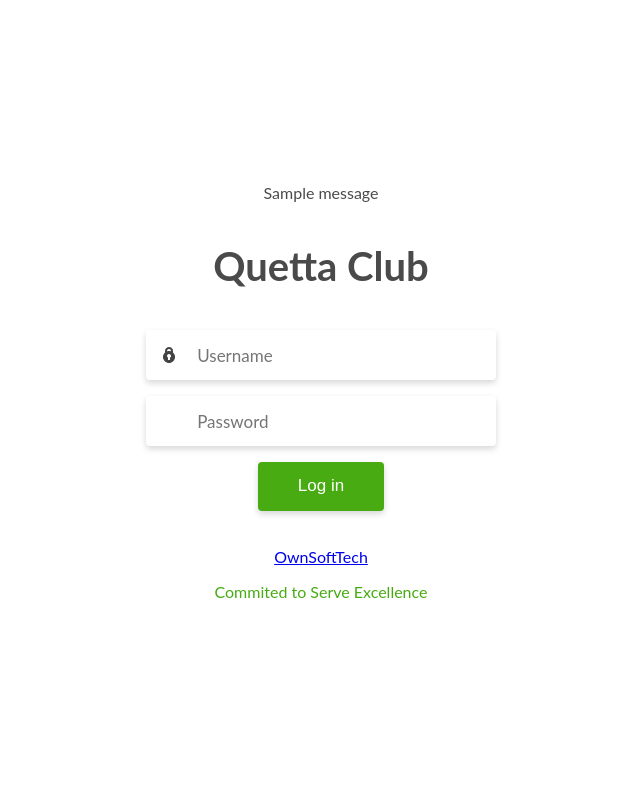
After one commit to CodeWithEhtisham/QuettaClub, a Django app: template templates/Customers/signin.html in a window 1280 px wide. The commit adds this page. Shown: the whole page, without its empty margins (319-959 px from the left). Run offline with Django 4.2, Linux system fonts and the light colour scheme; the template is opened without the code that fills it, so the values that code supplies are empty; tables that the repository leaves empty hold one stand-in row (values such as "Sample post"); one stand-in notice (Sample message) is shown; parts of the project's set-up code (start-up, migrations or seed data) failed here and were passed over.

Commit message:
final v2

```diff
--- a/Customers/models.py
+++ b/Customers/models.py
@@ -1,5 +1,5 @@
 from django.db import models
-
+from django.contrib.auth.models import User
 
 class Customers(models.Model):
     customer_name = models.CharField(max_length=25)
--- a/Sales/models.py
+++ b/Sales/models.py
@@ -10,7 +10,7 @@ class Sales(models.Model):
     bill_no = models.CharField(max_length=50)
     PoS_no = models.CharField(max_length=50, null=False, blank=False)
     month = models.CharField(max_length=50, null=False, blank=False)
-    created_date = models.DateTimeField()
+    created_date = models.DateField()
     created_on  = models.DateTimeField(auto_now_add=True)
     address = models.CharField(max_length=50, null=False, blank=False)
     account_of = models.CharField(max_length=50, null=False, blank=False)
@@ -20,8 +20,8 @@ class Sales(models.Model):
     remarks = models.CharField(max_length=50, null=True, blank=True)
     customer_id = models.ForeignKey(Customers, on_delete=models.CASCADE, null=True, blank=True)
 
-    def datepublished(self):
-        return self.created_date.strftime('%B %d %Y')
+    def publish_date(self):
+        return self.created_date.strftime('%d-%m-%Y')
 
 
 
--- a/templates/Customers/customer_update.html
+++ b/templates/Customers/customer_update.html
@@ -80,7 +80,7 @@
                     {% csrf_token %}
 
 
-                    <input type="text" hidden value="{{customer_data.id}}" name='cid'>
+                    <input type="hidden" hidden value="{{customer_data.id}}" name='cid'>
                     <div>
                         <div class="form-group">
 
--- /dev/null
+++ b/templates/Customers/signin.html
@@ -0,0 +1,191 @@
+{% load static %}
+<!DOCTYPE html>
+<html lang="en">
+
+<head>
+    <meta charset="UTF-8">
+    <meta http-equiv="X-UA-Compatible" content="IE=edge">
+    <meta name="viewport" content="width=device-width, initial-scale=1.0">
+    <title>Login Page</title>
+    <!-- <link rel="stylesheet" href="{% static 'css/styles.css' %}"> -->
+
+    <style>
+        #bg {
+            background-image: url('static/images/bg-image.jpeg');
+            position: fixed;
+            left: 0;
+            top: 0;
+            width: 100%;
+            height: 100%;
+            background-size: cover;
+            filter: blur(5px);
+        }
+
+        body {
+            font-family: 'Lato', sans-serif;
+            color: #4A4A4A;
+            display: flex;
+            justify-content: center;
+            align-items: center;
+            min-height: 100vh;
+            overflow: hidden;
+            margin: 0;
+            padding: 0;
+        }
+
+        form {
+            width: 350px;
+            position: relative;
+        }
+
+        form .form-field::before {
+            font-size: 20px;
+            position: absolute;
+            left: 15px;
+            top: 17px;
+            color: #888888;
+            content: " ";
+            display: block;
+            background-size: cover;
+            background-repeat: no-repeat;
+        }
+
+        form .form-field:nth-child(1)::before {
+            background-image: url(static/images/user-icon.png);
+            width: 20px;
+            height: 20px;
+            top: 15px;
+        }
+
+        form .form-field:nth-child(2)::before {
+            background-image: url(static/images/lock-icon.png);
+            width: 16px;
+            height: 16px;
+        }
+
+        form .form-field {
+            display: -webkit-box;
+            display: -ms-flexbox;
+            display: flex;
+            -webkit-box-pack: justify;
+            -ms-flex-pack: justify;
+            justify-content: space-between;
+            -webkit-box-align: center;
+            -ms-flex-align: center;
+            align-items: center;
+            margin-bottom: 1rem;
+            position: relative;
+        }
+
+        form input {
+            font-family: inherit;
+            width: 100%;
+            outline: none;
+            background-color: #fff;
+            border-radius: 4px;
+            border: none;
+            display: block;
+            padding: 0.9rem 0.7rem;
+            box-shadow: 0px 3px 6px rgba(0, 0, 0, 0.16);
+            font-size: 17px;
+            color: #4A4A4A;
+            text-indent: 40px;
+        }
+
+        form .btn {
+            outline: none;
+            border: none;
+            cursor: pointer;
+            display: inline-block;
+            margin: 0 auto;
+            padding: 0.9rem 2.5rem;
+            text-align: center;
+            background-color: #47AB11;
+            color: #fff;
+            border-radius: 4px;
+            box-shadow: 0px 3px 6px rgba(0, 0, 0, 0.16);
+            font-size: 17px;
+        }
+
+        h3 {
+            text-align: center;
+            font-size: 2.5rem;
+        }
+
+        p {
+            text-align: center;
+            margin-top: 10px;
+        }
+
+        div {
+            text-align: center;
+        }
+        .ownsoft{
+            color: #47AB11;
+            padding-top: 10px;
+        }
+    </style>
+</head>
+
+<body>
+    <div class="container">
+        <div class="row">
+            <div>
+                <!-- <img src="{% static 'images/logo.jpg' %}" alt="Logo" class="logo"> -->
+            </div>
+        </div>
+
+        {% for message in messages %}
+        {% if message.tags == "error" %}
+        <div class="messages">
+            <div class="error">
+                {{message}}
+            </div>
+        </div>
+        {% else %}
+        <div class="messages">
+            <div class="success">
+                {{message}}
+            </div>
+        </div>
+        {% endif %}
+        {% endfor %}
+        <div class="row">
+            <div class="card w-35">
+                <h3 class="title" style="position: center;">Quetta Club</>
+            </div>
+            <form action="{% url 'Customers:signin' %}" method="post" class="post-form">
+                {% csrf_token %}
+                <div class="form-field">
+                    <input type="text" placeholder="Username" required />
+                </div>
+
+                <div class="form-field">
+                    <input type="password" placeholder="Password" required />
+                </div>
+
+                <div class="form-field">
+                    <button class="btn" type="submit">Log in</button>
+                </div>
+        </div>
+        <div class="ownsoft">
+            <p><a href="https://www.ownsofttech.com/" target="_blank">OwnSoftTech</a></p>
+            <p class="">Commited to Serve Excellence</p>
+        </div>
+
+        </form>
+
+
+    </div>
+    </div>
+    <script>
+        setTimeout(fade_out, 3000);
+        function fade_out() {
+            $(".messages").fadeOut().empty();
+        }
+        $(".post-form")[0].reset();
+    </script>
+
+</body>
+
+</html>
--- a/templates/Sales/sales.html
+++ b/templates/Sales/sales.html
@@ -43,6 +43,11 @@
                 <li>
                     <a href="{% url 'Sales:view_sales' %}">
                         <div>View Sales</div>
+                    </a>
+                </li>
+                <li class="">
+                    <a href="{% url 'Sales:reports' %}">
+                        <div>Reports</div>
                     </a>
                 </li>
                 <li class="">
--- a/templates/Sales/update_sales.html
+++ b/templates/Sales/update_sales.html
@@ -59,7 +59,7 @@
 
                 <form action="{% url 'Sales:update_sales' %}" method="post" enctype="multipart/form-data">
                     {% csrf_token %}
-                    <input type="text" value="{{sales_data.id}}" name='edit_id'>
+                    <input type="hidden" value="{{sales_data.id}}" name='edit_id'>
                     <div class="grid col-100">
                         <div class="grid-item">
                             <label class="form-label">Bill No</label>
@@ -67,7 +67,7 @@
                         </div>
                         <div class="grid-item">
                             <label class="form-label">PoS No</label>
-                            <input class="form-control" type="text" name="PoS_no" value="{{sales_data.PoS_no}}">
+                            <input class="form-control" type="text" name="PoS_no" value="{{sales_data.pos_no}}">
                         </div>
                         <div class="grid-item">
                             <label class="form-label">Date</label>
--- a/templates/Sales/view_sales.html
+++ b/templates/Sales/view_sales.html
@@ -138,7 +138,7 @@
                                 <td>{{sale.customer_id.customer_name}}</td>
                                 <td>{{ sale.customer_id.customer_address|default_if_none:"--" }}</td>
                                 <td>{{ sale.account_of|default_if_none:"--" }}</td>
-                                <td>{{ sale.datepublished }}</td>
+                                <td>{{ sale.publish_date }}</td>
                                 <td>{{ sale.month|default_if_none:"--" }}</td>
                                 <td>{{ sale.amount|intcomma|default_if_none:"00" }}</td>
                                 <td>{{ sale.discount|intcomma|default_if_none:"00" }}</td>
```
Also changed, not shown: Customers/views.py (+62 -30 lines), Sales/views.py (+12 -6 lines), static/css/styles.css (+39 -0 lines), templates/Customers/logout.html (added, +12 -0 lines), templates/Sales/reports.html (+11 -12 lines), templates/index.html (+7 -0 lines), Sales/migrations/0017_alter_sales_created_date.py (added), static/images/lock-icon.png (added), static/images/user-icon.png (added).
